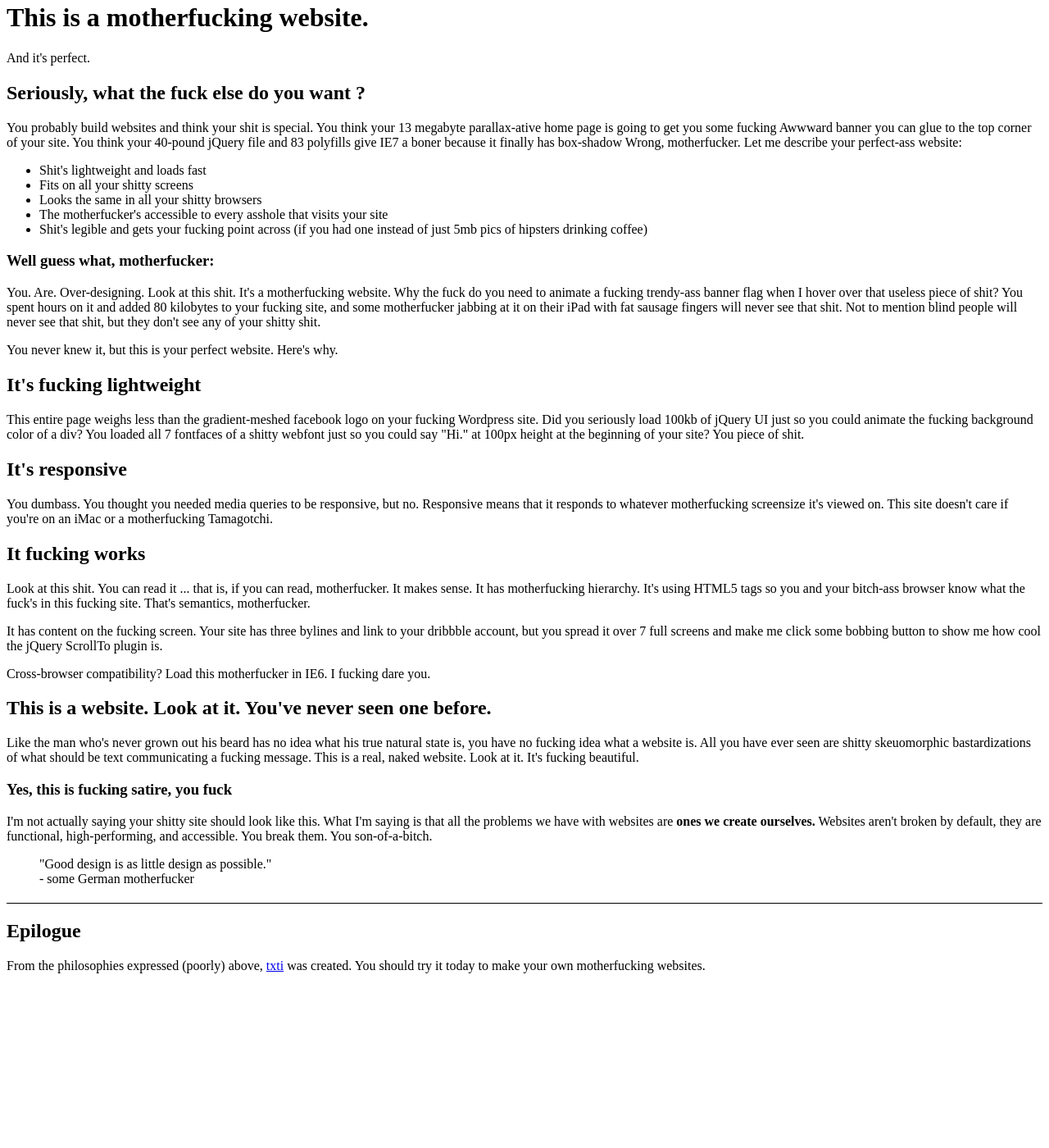
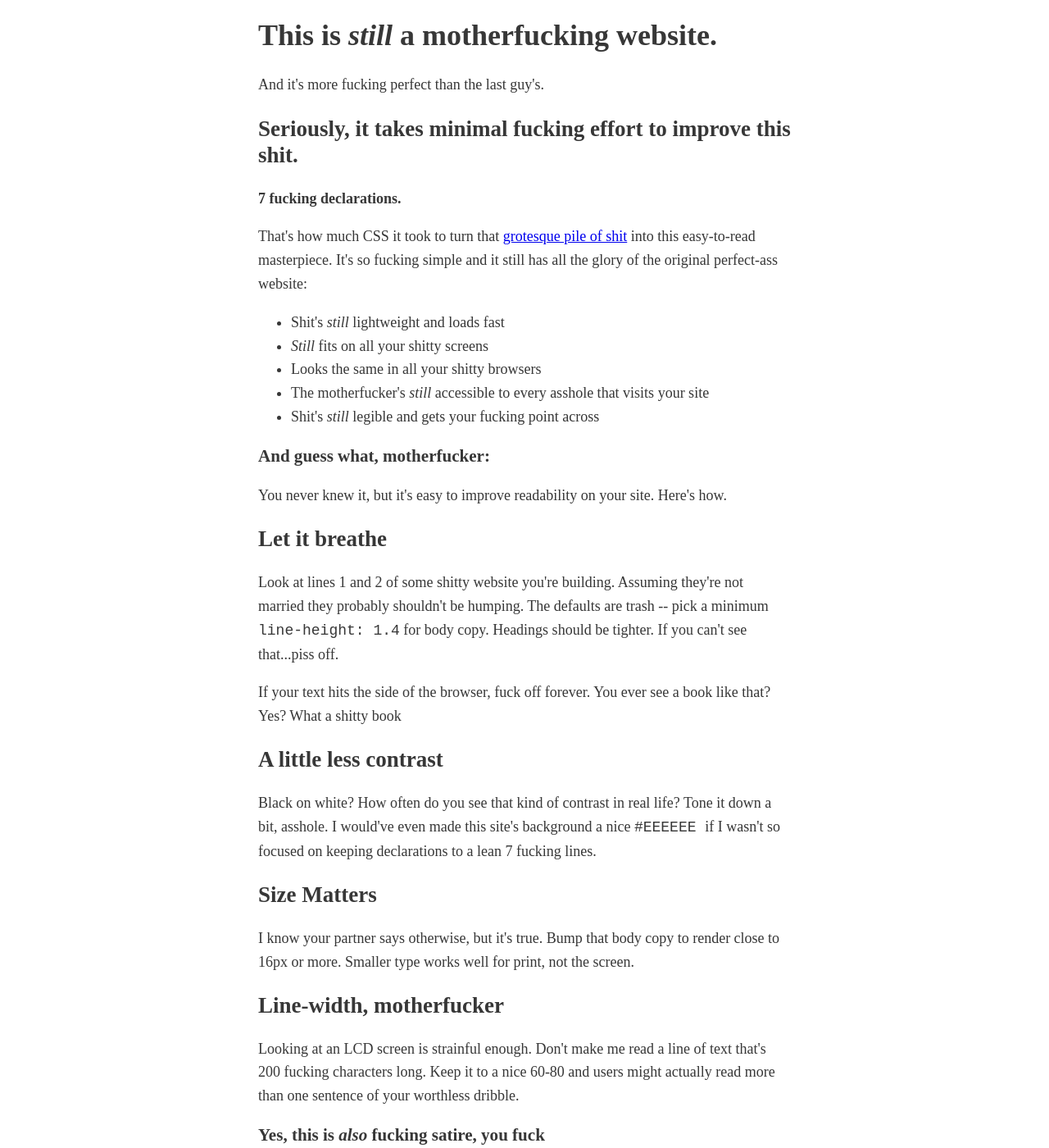
Before and after one commit to 8titi8/bettermotherfuckingwebsite, a plain HTML site: page index.html in a window 1280 px wide. Shown: the part 18-1418 px from the top of the page at 82% size. Before the commit the page ends 1221 px from the top, so only its background shows below. Drawn offline with Linux system fonts and the light colour scheme.

Commit message:
changement texte + ajout style

```diff
--- a/index.html
+++ b/index.html
@@ -3,101 +3,74 @@
   <head>
     <meta charset="utf-8" />
     <link rel="stylesheet" href="style.css" />
-    <title>Mother Fucking Website</title>
+    <title>Better Mother Fucking Website</title>
    <head>
 
    <body>
-     <h1 class="test">This is a motherfucking website.</h1>
 
-        <p>And it's perfect.</p>
+    <header>
+     <h1 class="test">This is <em>still</em> a motherfucking website.</h1>
 
-      <h2>Seriously, what the fuck else do you want ?</h2>
+        <aside>And it's more fucking perfect than the last guy's.</aside>
+    </header>
 
-        <p>You probably build websites and think your shit is special.
-        You think your 13 megabyte parallax-ative home page is going to get
-        you some fucking Awwward banner you can glue to the top corner of your site.
-        You think your 40-pound jQuery file and 83 polyfills give IE7 a boner because it finally has box-shadow
-        Wrong, motherfucker. Let me describe your perfect-ass website:
+
+      <h2>Seriously, it takes minimal fucking effort to improve this shit.</h2>
+        <p><strong>7 fucking declarations.</strong></p>
+        <p>That's how much CSS it took to turn that <a href="http://motherfuckingwebsite.com/">grotesque pile of shit</a> into this easy-to-read masterpiece. It's so fucking simple and it still has all the glory of the original perfect-ass website:
         </p>
 
         <ul>
-          <li>Shit's lightweight and loads fast</li>
-          <li>Fits on all your shitty screens</li>
+          <li>Shit's <em>still</em> lightweight and loads fast</li>
+          <li><em>Still</em> fits on all your shitty screens</li>
           <li>Looks the same in all your shitty browsers</li>
-          <li>The motherfucker's accessible to every asshole that visits your site</li>
-          <li>Shit's legible and gets your fucking point across (if you had one instead of just 5mb pics of hipsters drinking coffee)</li>
+          <li>The motherfucker's <em>still</em> accessible to every asshole that visits your site</li>
+          <li>Shit's <em>still</em> legible and gets your fucking point across</li>
         </ul>
 
 
-      <h3>Well guess what, motherfucker:</h3>
+      <h3>And guess what, motherfucker:</h3>
 
-        <p>You. Are. Over-designing. Look at this shit. It's a motherfucking website.
-        Why the fuck do you need to animate a fucking trendy-ass banner flag when I hover over that useless piece of shit?
-        You spent hours on it and added 80 kilobytes to your fucking site, and some motherfucker jabbing
-        at it on their iPad with fat sausage fingers will never see that shit.
-        Not to mention blind people will never see that shit, but they don't see any of your shitty shit.
+        <p>You never knew it, but it's easy to improve readability on your site. Here's how.
         </p>
 
-        <p>You never knew it, but this is your perfect website. Here's why.
+      <h2>Let it breathe</h2>
+      Look at lines 1 and 2 of some shitty website you're building. Assuming they're not married they probably shouldn't be humping. The defaults are trash -- pick a minimum <code>line-height: 1.4</code> for body copy. Headings should be tighter. If you can't see that...piss off.
         </p>
 
-      <h2>It's fucking lightweight</h2>
+        <p>If your text hits the side of the browser, fuck off forever. You ever see a book like that? Yes? What a shitty book</p>
 
-        <p>This entire page weighs less than the gradient-meshed facebook logo on your fucking Wordpress site.
-        Did you seriously load 100kb of jQuery UI just so you could animate the fucking background color of a div?
-        You loaded all 7 fontfaces of a shitty webfont just so you could say "Hi." at 100px height at the beginning of your site?
-        You piece of shit.
+       <h2>A little less contrast</h2>
+        <p>Black on white? How often do you see that kind of contrast in real life? Tone it down a bit, asshole. I would've even made this site's background a nice <code>#EEEEEE </code> if I wasn't so focused on keeping declarations to a lean 7 fucking lines.
         </p>
 
-       <h2>It's responsive</h2>
-        <p>You dumbass. You thought you needed media queries to be responsive, but no.
-        Responsive means that it responds to whatever motherfucking screensize it's viewed on.
-        This site doesn't care if you're on an iMac or a motherfucking Tamagotchi.
+       <h2>Size Matters</h2>
+
+        <p>I know your partner says otherwise, but it's true. Bump that body copy to render close to 16px or more. Smaller type works well for print, not the screen.
         </p>
 
-       <h2>It fucking works</h2>
+       <h2>Line-width, motherfucker</h2>
 
-        <p>Look at this shit. You can read it ... that is, if you can read, motherfucker.
-        It makes sense. It has motherfucking hierarchy.
-        It's using HTML5 tags so you and your bitch-ass browser know what the fuck's in this fucking site.
-        That's semantics, motherfucker.
+        <p>Looking at an LCD screen is strainful enough. Don't make me read a line of text that's 200 fucking characters long. Keep it to a nice 60-80 and users might actually read more than one sentence of your worthless dribble.
         </p>
 
-        <p>It has content on the fucking screen.
-        Your site has three bylines and link to your dribbble account,
-        but you spread it over 7 full screens
-        and make me click some bobbing button to show me how cool the jQuery ScrollTo plugin is.
-        </p>
+          <h3>Yes, this is <em>also</em> fucking satire, you fuck</h3>
 
-        <p>Cross-browser compatibility? Load this motherfucker in IE6.
-        I fucking dare you.
-        </p>
-
-       <h2>This is a website. Look at it. You've never seen one before.</h2>
-
-        <p>Like the man who's never grown out his beard has no idea what his true natural state is,
-        you have no fucking idea what a website is. All you have ever seen are shitty
-        skeuomorphic bastardizations of what should be text communicating a fucking message.
-        This is a real, naked website. Look at it. It's fucking beautiful.
-        </p>
-
-          <h3>Yes, this is fucking satire, you fuck</h3>
-
-            <p>I'm not actually saying your shitty site should look like this.
-            What I'm saying is that all the problems we have with websites are <strong>ones we create ourselves.</strong>
-            Websites aren't broken by default, they are functional, high-performing, and accessible.
-            You break them. You son-of-a-bitch.
+            <p>I love what the creator of <a href="http://motherfuckingwebsite.com/">this site's inspiration</a> did. What I'm saying is that it's so, so simple to make sites easier to read. Websites are broken by default, they are functional, high-performing, and accessible, but they're also fucking ugly. You and all the other web designers out there need to make them not total shit.
             </p>
 
-            <ul class="citation">
-              <li>"Good design is as little design as possible."
-              <br />- some German motherfucker</li>
-            </ul>
+            <blockquote>You're a fucking moron if you use default browser styles."
+              <br />- Eleanor Roosevelt
+            </blockquote>
+
+            <hr>
 
        <h2>Epilogue</h2>
 
-        <p>From the philosophies expressed (poorly) above, <a href="http://txti.es/">txti</a> was created.
-        You should try it today to make your own motherfucking websites.
+        <p>Inspired by the geniuses behind <a href="http://motherfuckingwebsite.com/">motherfuckingwebsite.com</a> and <a href="http://txti.es/">txti</a>.
+        </p>
+
+        <p>This page—that isn't a total fucking eyesore—was created by <a href="https://twitter.com/drew_mc">me</a> with help from <a href="https://twitter.com/gabehammersmith">him</a>.
         </p>
 
    </body>
--- a/style.css
+++ b/style.css
@@ -1,8 +1,16 @@
 /*feuille de style bettermotherfuckingwebsite*/
 
-.citation
+body
 {
-  list-style-type: none;
-  border-bottom: 1px solid black;
-  padding-bottom: 20px;
+	margin: 40px auto;
+	max-width: 650px;
+	line-height: 1.6;
+	font-size: 18px;
+	color: rgb(55, 55, 55);
+	padding: 0 10px;
 }
+
+h1, h2, h3
+{
+	line-height: 1.2;
+}
```
